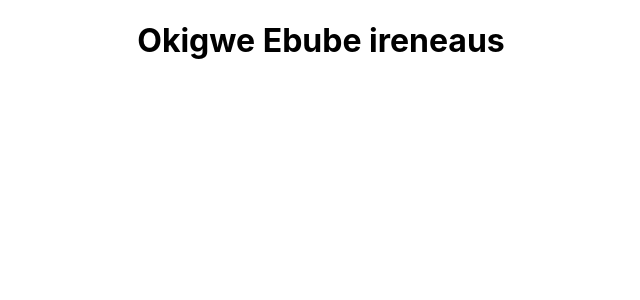
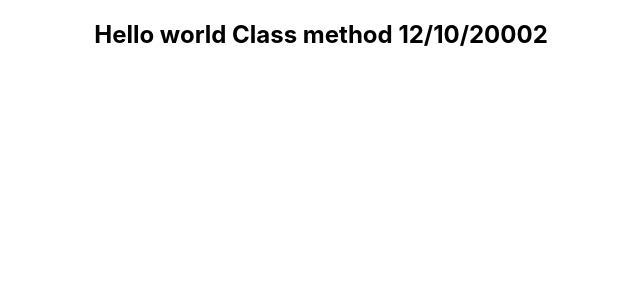
Before and after one commit to EbubeIreneaus/react-tutorial, a React (Create React App) app: page / in a window 1280 px wide. Shown: the top 300 px of the page, without its empty margins (319-959 px from the left). Built offline with nearby package versions, Linux system fonts and the light colour scheme.

Commit message:
props tutorial

```diff
--- a/src/App.js
+++ b/src/App.js
@@ -1,11 +1,11 @@
-import Hellojs from './components/Hellojs'
 import HelloClass from './components/HelloClass'
+
 import './App.css';
 
 function App() {
   return (
     <div className="App">
-      <Hellojs />
+      <HelloClass name="Okigwe Ebube Ireneaus" date="12/10/20002"></HelloClass>
     </div>
   );
 }
--- a/src/components/HelloClass.js
+++ b/src/components/HelloClass.js
@@ -2,7 +2,7 @@ import React, {Component} from 'react'
 
 class HelloClass extends Component{
     render(){
-        return <h2>Hello world Class method</h2>
+        return <h2>Hello world Class method {this.props.date}</h2>
     }
 }
 
```
Also changed, not shown: src/components/Hello.js (+5 -2 lines).
